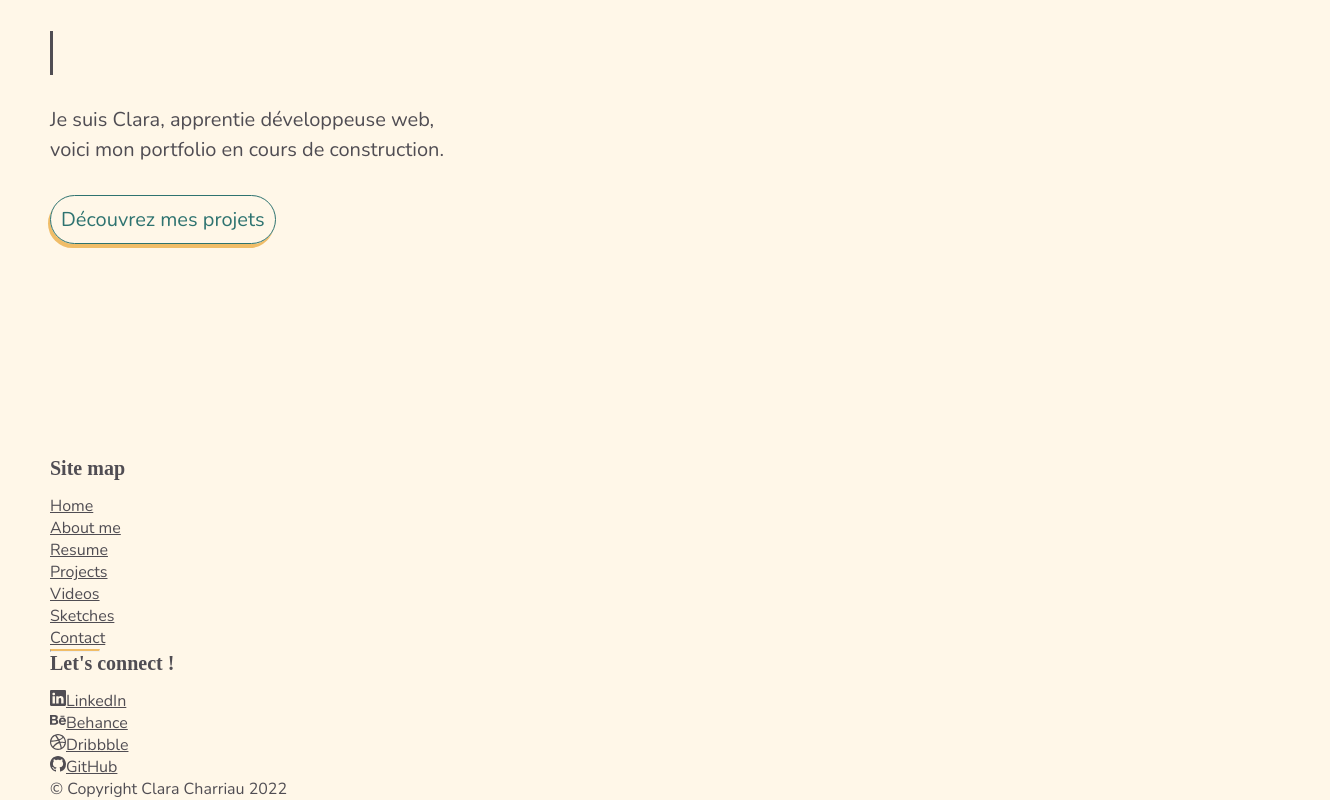
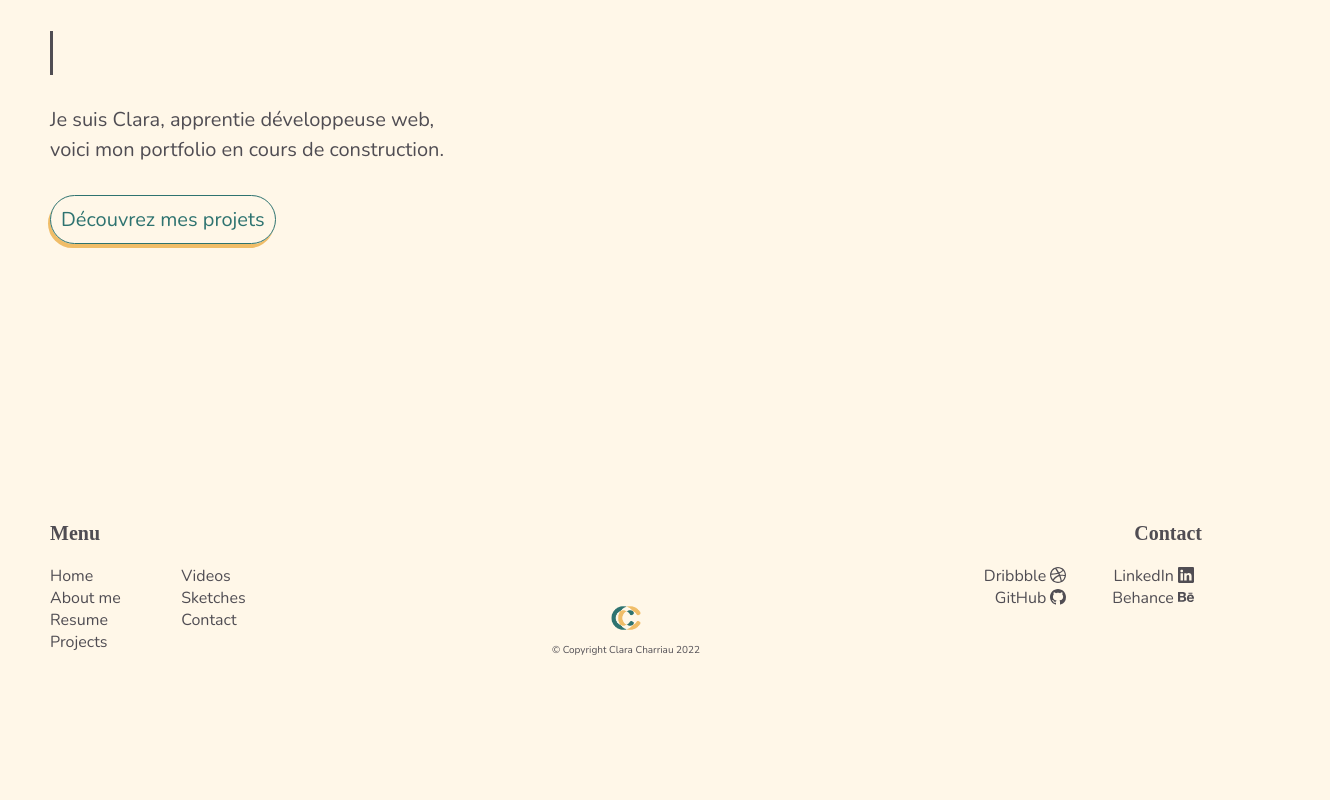
Before and after one commit to ClaraCharriau/my-portfolio, an Angular app: page / in a window 1280 px wide. Shown: the part 273-1073 px from the top of the page, 1330 px wide, since content can reach past the window. After the commit the page ends 960 px from the top, so only its background shows below. Built offline with nearby package versions, Linux system fonts and the light colour scheme; a web font is replaced by a local one.

Commit message:
creation footer

```diff
--- a/src/app/components/general/footer/footer.component.css
+++ b/src/app/components/general/footer/footer.component.css
@@ -0,0 +1,97 @@
+a {
+    text-decoration: none;
+}
+hr {
+    display: none;
+}
+h3 {
+    margin-bottom: 20px;
+}
+
+footer {
+    margin-top: 30px;
+    padding-top: 35px;
+    padding-bottom: 30px;
+    background-color: var(--bodycolor);
+    display: flex;
+    width: 100vw;
+    height: 200px;
+}
+
+/* menu-left logo social */
+.menu-left, .social {
+    width: 20%;
+}
+.logo {
+    width: 50%;
+}
+
+
+/* Menu gauche */
+.menu {
+    display: flex;
+    flex-direction: column;
+    align-items: flex-start;
+    flex-wrap: wrap;
+    height: 100px;
+}
+
+/* Logo centre */
+.logo {
+    display: flex;
+    flex-direction: column;
+    align-items: center;
+    justify-content: flex-end;
+}
+.logo-footer {
+    background: url('/assets/logo/cc-logo-large.png') no-repeat;
+    background-size: 30px 30px;
+    width: 30px;
+    height: 30px;
+    margin: 0 auto 10px auto;
+}
+.copyright {
+    font-size: 10px;
+    text-align: center;
+}
+
+/* Réseaux sociaux droite */
+.contact-title {
+    text-align: right;
+}
+.social-links {
+    display: flex;
+    flex-direction: column;
+    align-items: flex-start;
+    flex-wrap: wrap-reverse;
+    height: 60px;
+}
+
+
+/******************* ICONS STYLE *********************/
+.bi {
+    /* espace entre les éléments de la liste et les icônes */
+    margin-right: 20px;
+    margin-bottom: -2px;
+}
+.social-icon-footer {
+    margin-right: 8px;
+}
+
+/******************* MEDIA QUERIES *********************/
+@media (max-width: 850px) {
+
+    footer {
+        flex-direction: column;
+        align-items: center;
+    }
+
+    hr {
+        display: block;
+    }
+
+    .menu, .logo {
+        justify-content: center;
+    }
+
+  }
--- a/src/app/components/general/footer/footer.component.html
+++ b/src/app/components/general/footer/footer.component.html
@@ -1,39 +1,44 @@
-<footer class="panel-footer">
-    <div class="container">
-      <div class="row">
-        <div class="col-sm-3 menu-one">
-          <h3>Site map</h3><br>
-          <a href="index.html">Home</a><br>
-          <a href="about.html">About me</a><br>
-          <a href="/uploads/charriau-clara-resume.pdf" target="_blank">Resume</a><br>
-          <a href="projects.html">Projects</a><br>
-        </div>
-        <div class="col-sm-3 menu-two">
-          <a href="videos.html">Videos</a><br>
-          <a href="sketches.html">Sketches</a><br>
+<footer>
+        <div class="menu-left">
+          <h3>Menu</h3>
+          <div class="menu">
+          <a href="index.html">Home</a>
+          <a href="about.html">About me</a>
+          <a href="/uploads/charriau-clara-resume.pdf" target="_blank">Resume</a>
+          <a href="projects.html">Projects</a>
+          <a href="videos.html">Videos</a>
+          <a href="sketches.html">Sketches</a>
           <a href="contact.html">Contact</a>
         </div>
-        <hr class="visible-xs"> <!-- barre horizontale qui apparait seulement quand l'écran est xs small -->
-        <div class="col-sm-3 logo">
+        </div>
 
+        <hr> <!-- barre horizontale qui apparait seulement quand l'écran est xs small -->
+
+        <div class="logo">
+          <div class="logo-footer"></div>
+          <div class="copyright">&copy; Copyright Clara Charriau 2022</div>
         </div>
-        <div class="col-sm-3 social">
-          <h3>Let's connect !</h3><br>
-          <a href="https://www.linkedin.com/in/claracharriau/"><svg xmlns="http://www.w3.org/2000/svg" width="16" height="16" fill="currentColor" class="bi social-icon-footer bi-linkedin" viewBox="0 0 16 16">
-            <path d="M0 1.146C0 .513.526 0 1.175 0h13.65C15.474 0 16 .513 16 1.146v13.708c0 .633-.526 1.146-1.175 1.146H1.175C.526 16 0 15.487 0 14.854V1.146zm4.943 12.248V6.169H2.542v7.225h2.401zm-1.2-8.212c.837 0 1.358-.554 1.358-1.248-.015-.709-.52-1.248-1.342-1.248-.822 0-1.359.54-1.359 1.248 0 .694.521 1.248 1.327 1.248h.016zm4.908 8.212V9.359c0-.216.016-.432.08-.586.173-.431.568-.878 1.232-.878.869 0 1.216.662 1.216 1.634v3.865h2.401V9.25c0-2.22-1.184-3.252-2.764-3.252-1.274 0-1.845.7-2.165 1.193v.025h-.016a5.54 5.54 0 0 1 .016-.025V6.169h-2.4c.03.678 0 7.225 0 7.225h2.4z"/>
-          </svg>LinkedIn</a><br>
-          <a href="https://www.behance.net/clarac3"><svg xmlns="http://www.w3.org/2000/svg" width="16" height="16" fill="currentColor" class="bi social-icon-footer bi-behance" viewBox="0 0 16 16">
-            <path d="M4.654 3c.461 0 .887.035 1.278.14.39.07.711.216.996.391.286.176.497.426.641.747.14.32.216.711.216 1.137 0 .496-.106.922-.356 1.242-.215.32-.566.606-.997.817.606.176 1.067.496 1.348.922.281.426.461.957.461 1.563 0 .496-.105.922-.285 1.278a2.317 2.317 0 0 1-.782.887c-.32.215-.711.39-1.137.496a5.329 5.329 0 0 1-1.278.176L0 12.803V3h4.654zm-.285 3.978c.39 0 .71-.105.957-.285.246-.18.355-.497.355-.887 0-.216-.035-.426-.105-.567a.981.981 0 0 0-.32-.355 1.84 1.84 0 0 0-.461-.176c-.176-.035-.356-.035-.567-.035H2.17v2.31c0-.005 2.2-.005 2.2-.005zm.105 4.193c.215 0 .426-.035.606-.07.176-.035.356-.106.496-.216s.25-.215.356-.39c.07-.176.14-.391.14-.641 0-.496-.14-.852-.426-1.102-.285-.215-.676-.32-1.137-.32H2.17v2.734h2.305v.005zm6.858-.035c.286.285.711.426 1.278.426.39 0 .746-.106 1.032-.286.285-.215.46-.426.53-.64h1.74c-.286.851-.712 1.457-1.278 1.848-.566.355-1.243.566-2.06.566a4.135 4.135 0 0 1-1.527-.285 2.827 2.827 0 0 1-1.137-.782 2.851 2.851 0 0 1-.712-1.172c-.175-.461-.25-.957-.25-1.528 0-.531.07-1.032.25-1.493.18-.46.426-.852.747-1.207.32-.32.711-.606 1.137-.782a4.018 4.018 0 0 1 1.493-.285c.606 0 1.137.105 1.598.355.46.25.817.532 1.102.958.285.39.496.851.641 1.348.07.496.105.996.07 1.563h-5.15c0 .58.21 1.11.496 1.396zm2.24-3.732c-.25-.25-.642-.391-1.103-.391-.32 0-.566.07-.781.176-.215.105-.356.25-.496.39a.957.957 0 0 0-.25.497c-.036.175-.07.32-.07.46h3.196c-.07-.526-.25-.882-.497-1.132zm-3.127-3.728h3.978v.957h-3.978v-.957z"/>
-          </svg>Behance</a><br>
-          <a href="https://dribbble.com/ClaraCharriau"><svg xmlns="http://www.w3.org/2000/svg" width="16" height="16" fill="currentColor" class="bi social-icon-footer bi-dribbble" viewBox="0 0 16 16">
-            <path fill-rule="evenodd" d="M8 0C3.584 0 0 3.584 0 8s3.584 8 8 8c4.408 0 8-3.584 8-8s-3.592-8-8-8zm5.284 3.688a6.802 6.802 0 0 1 1.545 4.251c-.226-.043-2.482-.503-4.755-.217-.052-.112-.096-.234-.148-.355-.139-.33-.295-.668-.451-.99 2.516-1.023 3.662-2.498 3.81-2.69zM8 1.18c1.735 0 3.323.65 4.53 1.718-.122.174-1.155 1.553-3.584 2.464-1.12-2.056-2.36-3.74-2.551-4A6.95 6.95 0 0 1 8 1.18zm-2.907.642A43.123 43.123 0 0 1 7.627 5.77c-3.193.85-6.013.833-6.317.833a6.865 6.865 0 0 1 3.783-4.78zM1.163 8.01V7.8c.295.01 3.61.053 7.02-.971.199.381.381.772.555 1.162l-.27.078c-3.522 1.137-5.396 4.243-5.553 4.504a6.817 6.817 0 0 1-1.752-4.564zM8 14.837a6.785 6.785 0 0 1-4.19-1.44c.12-.252 1.509-2.924 5.361-4.269.018-.009.026-.009.044-.017a28.246 28.246 0 0 1 1.457 5.18A6.722 6.722 0 0 1 8 14.837zm3.81-1.171c-.07-.417-.435-2.412-1.328-4.868 2.143-.338 4.017.217 4.251.295a6.774 6.774 0 0 1-2.924 4.573z"/>
-          </svg>Dribbble</a><br>
-          <a href="https://github.com/Claroussse"><svg xmlns="http://www.w3.org/2000/svg" width="16" height="16" fill="currentColor" class="bi social-icon-footer bi-github" viewBox="0 0 16 16">
-            <path d="M8 0C3.58 0 0 3.58 0 8c0 3.54 2.29 6.53 5.47 7.59.4.07.55-.17.55-.38 0-.19-.01-.82-.01-1.49-2.01.37-2.53-.49-2.69-.94-.09-.23-.48-.94-.82-1.13-.28-.15-.68-.52-.01-.53.63-.01 1.08.58 1.23.82.72 1.21 1.87.87 2.33.66.07-.52.28-.87.51-1.07-1.78-.2-3.64-.89-3.64-3.95 0-.87.31-1.59.82-2.15-.08-.2-.36-1.02.08-2.12 0 0 .67-.21 2.2.82.64-.18 1.32-.27 2-.27.68 0 1.36.09 2 .27 1.53-1.04 2.2-.82 2.2-.82.44 1.1.16 1.92.08 2.12.51.56.82 1.27.82 2.15 0 3.07-1.87 3.75-3.65 3.95.29.25.54.73.54 1.48 0 1.07-.01 1.93-.01 2.2 0 .21.15.46.55.38A8.012 8.012 0 0 0 16 8c0-4.42-3.58-8-8-8z"/>
-          </svg>GitHub</a>
+
+        <div class="social">
+          <h3 class="contact-title">Contact</h3>
+          <div class="social-links">
+          <a href="https://www.linkedin.com/in/claracharriau/">
+            LinkedIn <svg xmlns="http://www.w3.org/2000/svg" width="16" height="16" fill="currentColor" class="bi social-icon-footer bi-linkedin" viewBox="0 0 16 16">
+              <path d="M0 1.146C0 .513.526 0 1.175 0h13.65C15.474 0 16 .513 16 1.146v13.708c0 .633-.526 1.146-1.175 1.146H1.175C.526 16 0 15.487 0 14.854V1.146zm4.943 12.248V6.169H2.542v7.225h2.401zm-1.2-8.212c.837 0 1.358-.554 1.358-1.248-.015-.709-.52-1.248-1.342-1.248-.822 0-1.359.54-1.359 1.248 0 .694.521 1.248 1.327 1.248h.016zm4.908 8.212V9.359c0-.216.016-.432.08-.586.173-.431.568-.878 1.232-.878.869 0 1.216.662 1.216 1.634v3.865h2.401V9.25c0-2.22-1.184-3.252-2.764-3.252-1.274 0-1.845.7-2.165 1.193v.025h-.016a5.54 5.54 0 0 1 .016-.025V6.169h-2.4c.03.678 0 7.225 0 7.225h2.4z"/>
+            </svg></a>
+          <a href="https://www.behance.net/clarac3">
+            Behance <svg xmlns="http://www.w3.org/2000/svg" width="16" height="16" fill="currentColor" class="bi social-icon-footer bi-behance" viewBox="0 0 16 16">
+              <path d="M4.654 3c.461 0 .887.035 1.278.14.39.07.711.216.996.391.286.176.497.426.641.747.14.32.216.711.216 1.137 0 .496-.106.922-.356 1.242-.215.32-.566.606-.997.817.606.176 1.067.496 1.348.922.281.426.461.957.461 1.563 0 .496-.105.922-.285 1.278a2.317 2.317 0 0 1-.782.887c-.32.215-.711.39-1.137.496a5.329 5.329 0 0 1-1.278.176L0 12.803V3h4.654zm-.285 3.978c.39 0 .71-.105.957-.285.246-.18.355-.497.355-.887 0-.216-.035-.426-.105-.567a.981.981 0 0 0-.32-.355 1.84 1.84 0 0 0-.461-.176c-.176-.035-.356-.035-.567-.035H2.17v2.31c0-.005 2.2-.005 2.2-.005zm.105 4.193c.215 0 .426-.035.606-.07.176-.035.356-.106.496-.216s.25-.215.356-.39c.07-.176.14-.391.14-.641 0-.496-.14-.852-.426-1.102-.285-.215-.676-.32-1.137-.32H2.17v2.734h2.305v.005zm6.858-.035c.286.285.711.426 1.278.426.39 0 .746-.106 1.032-.286.285-.215.46-.426.53-.64h1.74c-.286.851-.712 1.457-1.278 1.848-.566.355-1.243.566-2.06.566a4.135 4.135 0 0 1-1.527-.285 2.827 2.827 0 0 1-1.137-.782 2.851 2.851 0 0 1-.712-1.172c-.175-.461-.25-.957-.25-1.528 0-.531.07-1.032.25-1.493.18-.46.426-.852.747-1.207.32-.32.711-.606 1.137-.782a4.018 4.018 0 0 1 1.493-.285c.606 0 1.137.105 1.598.355.46.25.817.532 1.102.958.285.39.496.851.641 1.348.07.496.105.996.07 1.563h-5.15c0 .58.21 1.11.496 1.396zm2.24-3.732c-.25-.25-.642-.391-1.103-.391-.32 0-.566.07-.781.176-.215.105-.356.25-.496.39a.957.957 0 0 0-.25.497c-.036.175-.07.32-.07.46h3.196c-.07-.526-.25-.882-.497-1.132zm-3.127-3.728h3.978v.957h-3.978v-.957z"/>
+            </svg></a>
+          <a href="https://dribbble.com/ClaraCharriau">
+            Dribbble <svg xmlns="http://www.w3.org/2000/svg" width="16" height="16" fill="currentColor" class="bi social-icon-footer bi-dribbble" viewBox="0 0 16 16">
+              <path fill-rule="evenodd" d="M8 0C3.584 0 0 3.584 0 8s3.584 8 8 8c4.408 0 8-3.584 8-8s-3.592-8-8-8zm5.284 3.688a6.802 6.802 0 0 1 1.545 4.251c-.226-.043-2.482-.503-4.755-.217-.052-.112-.096-.234-.148-.355-.139-.33-.295-.668-.451-.99 2.516-1.023 3.662-2.498 3.81-2.69zM8 1.18c1.735 0 3.323.65 4.53 1.718-.122.174-1.155 1.553-3.584 2.464-1.12-2.056-2.36-3.74-2.551-4A6.95 6.95 0 0 1 8 1.18zm-2.907.642A43.123 43.123 0 0 1 7.627 5.77c-3.193.85-6.013.833-6.317.833a6.865 6.865 0 0 1 3.783-4.78zM1.163 8.01V7.8c.295.01 3.61.053 7.02-.971.199.381.381.772.555 1.162l-.27.078c-3.522 1.137-5.396 4.243-5.553 4.504a6.817 6.817 0 0 1-1.752-4.564zM8 14.837a6.785 6.785 0 0 1-4.19-1.44c.12-.252 1.509-2.924 5.361-4.269.018-.009.026-.009.044-.017a28.246 28.246 0 0 1 1.457 5.18A6.722 6.722 0 0 1 8 14.837zm3.81-1.171c-.07-.417-.435-2.412-1.328-4.868 2.143-.338 4.017.217 4.251.295a6.774 6.774 0 0 1-2.924 4.573z"/>
+            </svg></a>
+          <a href="https://github.com/Claroussse">
+            GitHub <svg xmlns="http://www.w3.org/2000/svg" width="16" height="16" fill="currentColor" class="bi social-icon-footer bi-github" viewBox="0 0 16 16">
+              <path d="M8 0C3.58 0 0 3.58 0 8c0 3.54 2.29 6.53 5.47 7.59.4.07.55-.17.55-.38 0-.19-.01-.82-.01-1.49-2.01.37-2.53-.49-2.69-.94-.09-.23-.48-.94-.82-1.13-.28-.15-.68-.52-.01-.53.63-.01 1.08.58 1.23.82.72 1.21 1.87.87 2.33.66.07-.52.28-.87.51-1.07-1.78-.2-3.64-.89-3.64-3.95 0-.87.31-1.59.82-2.15-.08-.2-.36-1.02.08-2.12 0 0 .67-.21 2.2.82.64-.18 1.32-.27 2-.27.68 0 1.36.09 2 .27 1.53-1.04 2.2-.82 2.2-.82.44 1.1.16 1.92.08 2.12.51.56.82 1.27.82 2.15 0 3.07-1.87 3.75-3.65 3.95.29.25.54.73.54 1.48 0 1.07-.01 1.93-.01 2.2 0 .21.15.46.55.38A8.012 8.012 0 0 0 16 8c0-4.42-3.58-8-8-8z"/>
+            </svg></a>
         </div>
-      </div>
-      <div class="logo-footer"></div>
-      <div class="text-center copyright">&copy; Copyright Clara Charriau 2022</div>
-    </div>
+        </div>
+
   </footer>
```
